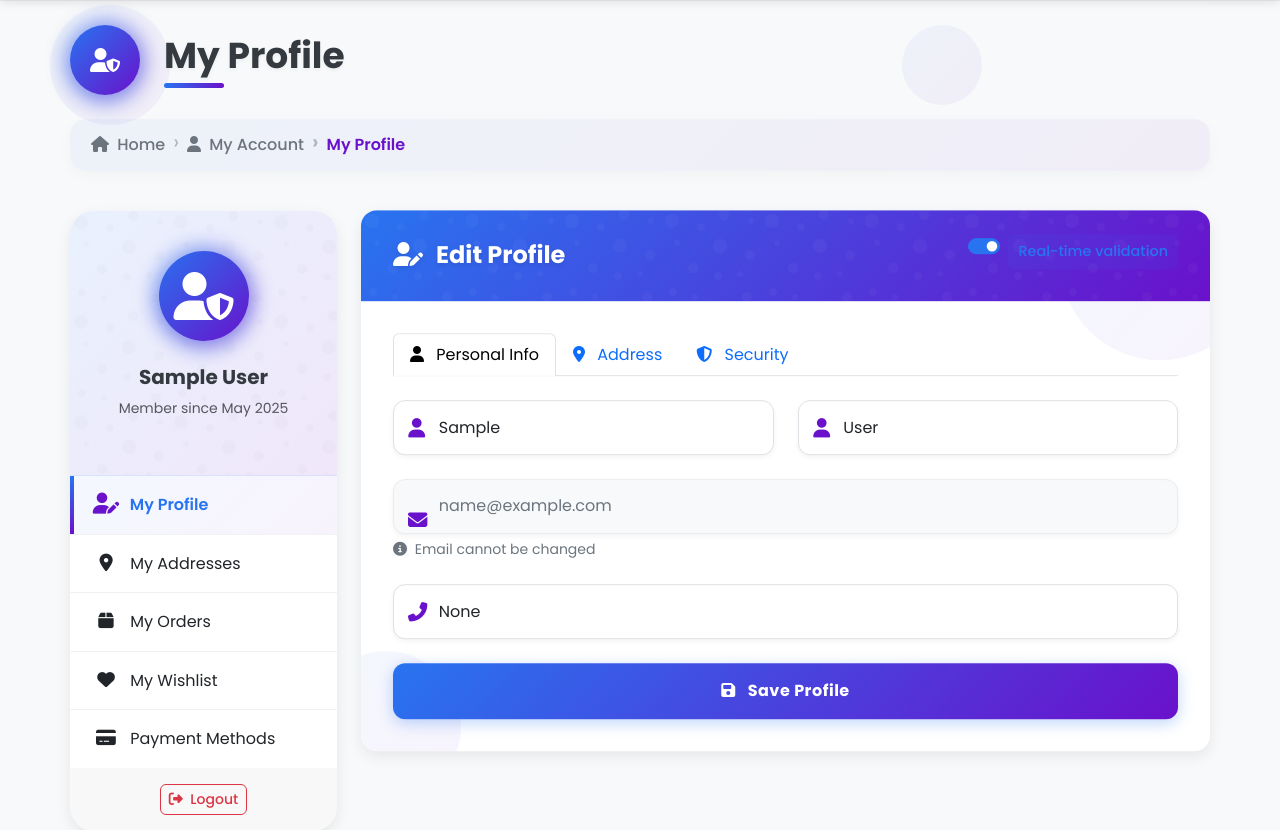
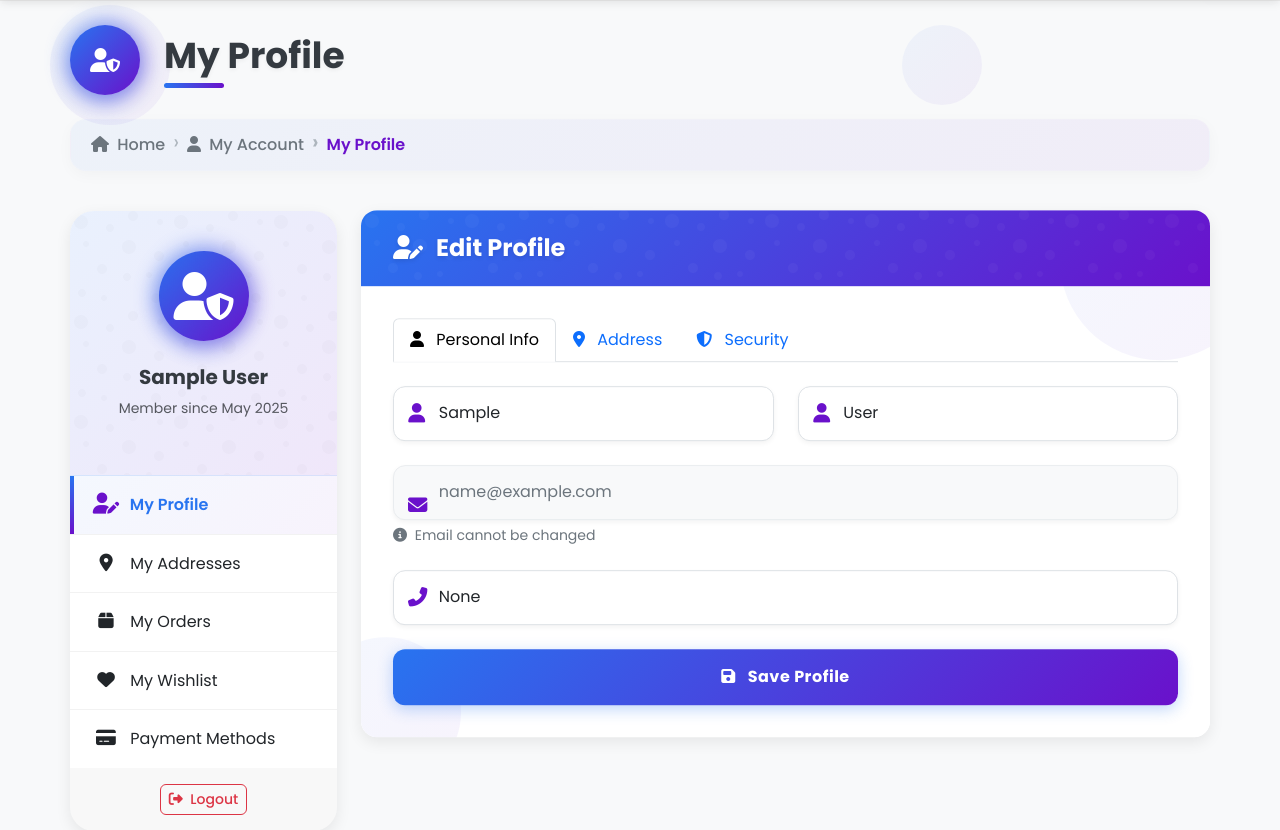
Before and after one commit to indranandjha1993/marketplace, a Django app: page /accounts/profile/ in a window 1280 px wide. Shown: the part 64-894 px from the top of the page. Run offline with Django 5.2, Linux system fonts and the light colour scheme; the visitor is signed in with stand-in values (Sample User, id 1); data comes from the database, SQL or seed files in the repository; data that the repository does not hold is empty.

Commit message:
refactor(user_profile): remove real-time validation toggle and simplify input validation
The real-time validation toggle was removed to streamline the user profile editing process. Input validation now occurs without the need for toggling, ensuring consistent behavior and reducing unnecessary UI complexity.

```diff
--- a/templates/accounts/user_profile.html
+++ b/templates/accounts/user_profile.html
@@ -49,12 +49,8 @@
         </div>
     </div>
 
-    <div class="card-header d-flex justify-content-between align-items-center">
+    <div class="card-header">
         <h5 class="card-title mb-0"><i class="fas fa-user-edit me-2"></i> Edit Profile</h5>
-        <div class="form-check form-switch">
-            <input class="form-check-input" type="checkbox" id="realTimeValidation" checked>
-            <label class="form-check-label" for="realTimeValidation">Real-time validation</label>
-        </div>
     </div>
 
     <div class="card-body">
@@ -239,7 +235,6 @@
     const profileForm = document.getElementById('profileForm');
     const saveProfileBtn = document.getElementById('saveProfileBtn');
     const spinnerOverlay = document.querySelector('.spinner-overlay');
-    const realTimeValidationToggle = document.getElementById('realTimeValidation');
     const passwordStrengthMeter = document.querySelector('.password-strength-meter-bar');
     const passwordStrengthText = document.querySelector('.password-strength-text');
 
@@ -304,9 +299,7 @@
             if (input.type === 'password') return;
 
             input.addEventListener('input', function() {
-                if (realTimeValidationToggle.checked) {
-                    validateInput(input);
-                }
+                validateInput(input);
             });
 
             input.addEventListener('blur', function() {
@@ -320,15 +313,11 @@
 
         if (newPasswordInput && confirmPasswordInput) {
             newPasswordInput.addEventListener('input', function() {
-                if (realTimeValidationToggle.checked) {
-                    validatePassword();
-                }
+                validatePassword();
             });
 
             confirmPasswordInput.addEventListener('input', function() {
-                if (realTimeValidationToggle.checked) {
-                    validatePasswordMatch();
-                }
+                validatePasswordMatch();
             });
 
             newPasswordInput.addEventListener('blur', validatePassword);
```
